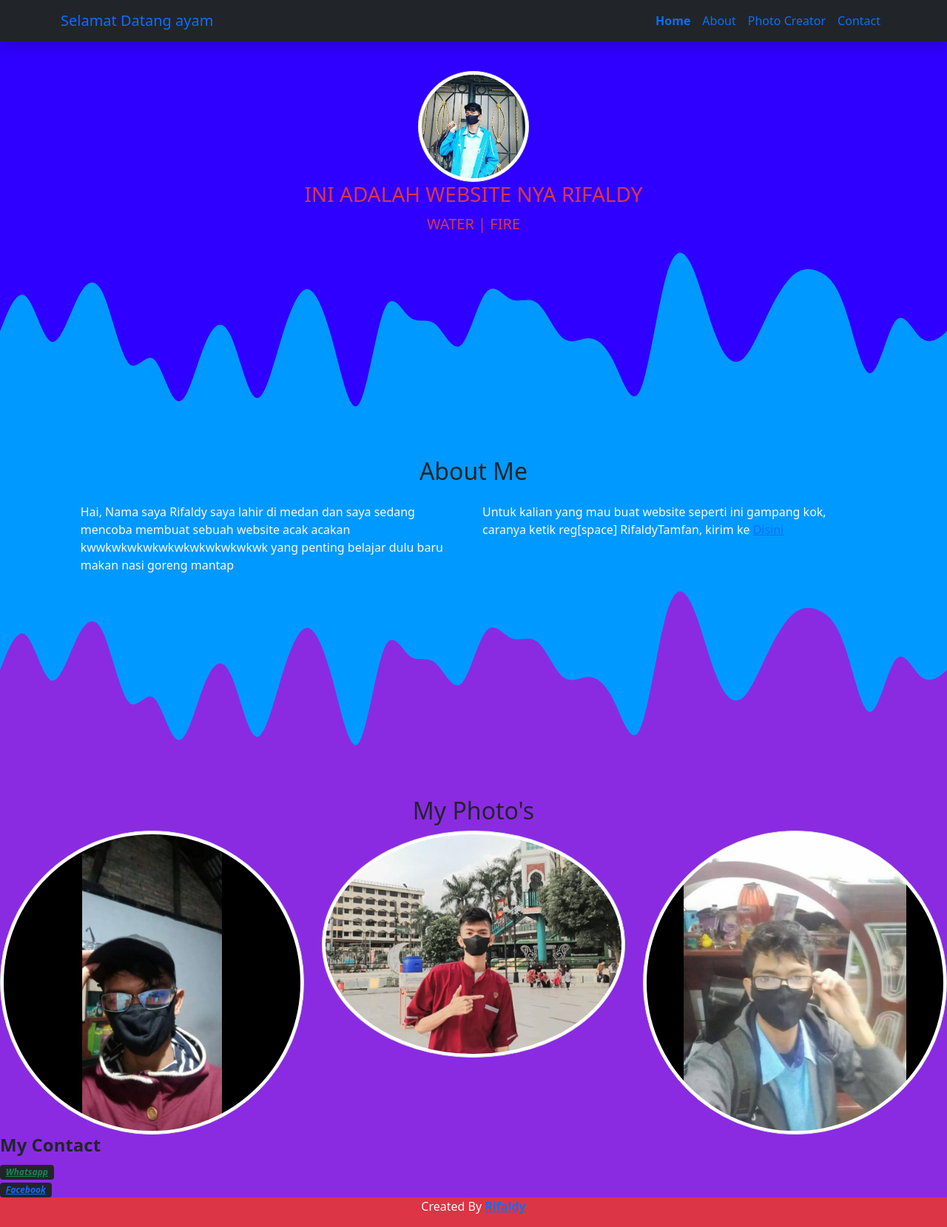
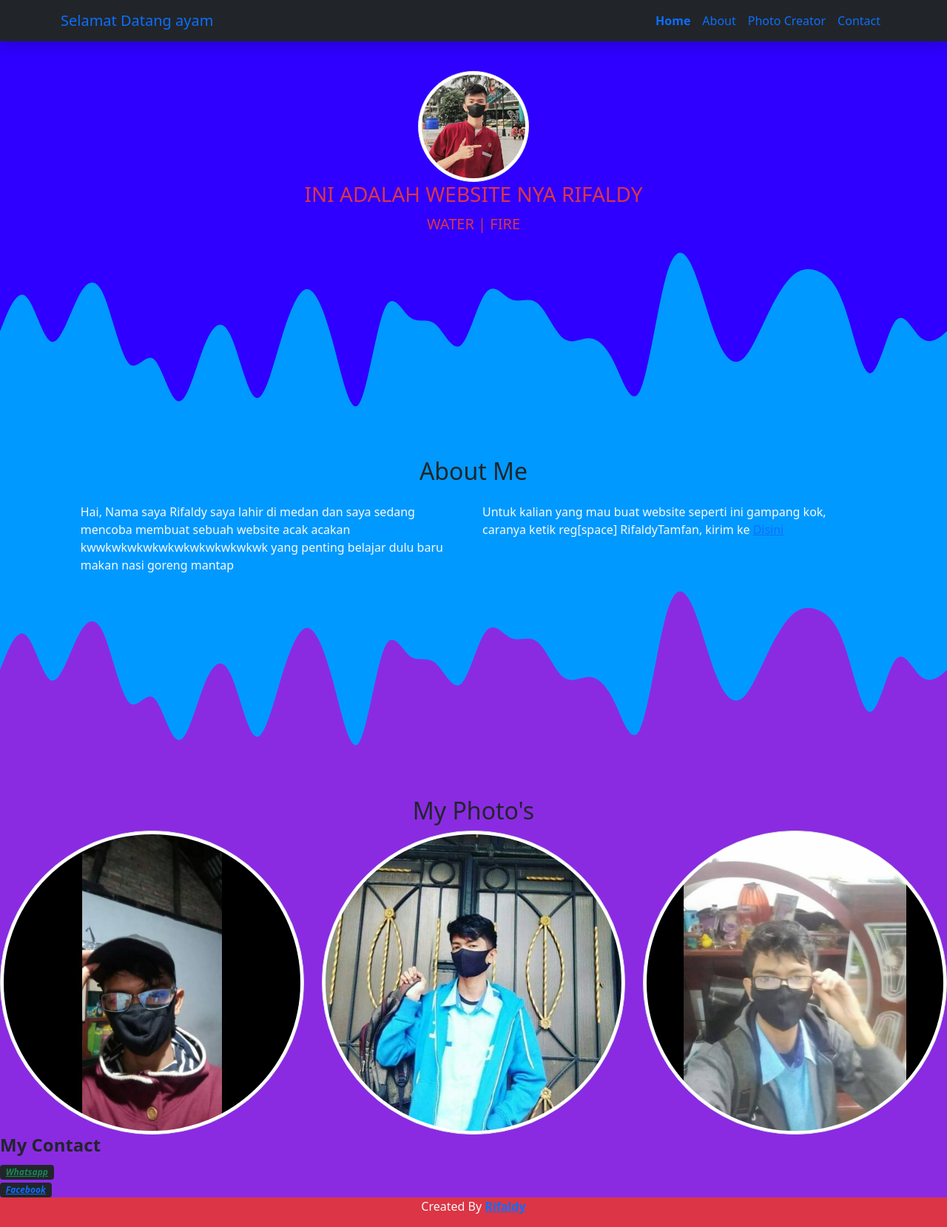
Before and after one commit to RifaldyAldy/Portofolio, a plain HTML site: page index.html in a window 1280 px wide. Shown: the whole page at 74% size. Drawn offline with Linux system fonts and the light colour scheme.

Commit message:
perubahan 1

```diff
--- a/index.html
+++ b/index.html
@@ -34,7 +34,7 @@
 
     <!-- Jumbotron -->
     <section class="jumbotron text-center text-danger">
-      <img src="Pictures/3.jpg" alt="Photo" width="150" height="10" class="rounded-circle img-thumbnail img-fluid" />
+      <img src="Pictures/img1.jpg" alt="Photo" width="150" height="10" class="rounded-circle img-thumbnail img-fluid" />
       <h1 class="display-4 fs-3">INI ADALAH WEBSITE NYA RIFALDY</h1>
       <p class="lead">WATER | FIRE</p>
       <svg id="about" xmlns="http://www.w3.org/2000/svg" viewBox="0 0 1440 320">
@@ -83,7 +83,7 @@
             <img src="Pictures/2 (2).jpg" class="img-thumbnail rounded-circle" alt="..." />
           </div>
           <div class="col-md">
-            <img src="Pictures/1.jpg" class="img-thumbnail rounded-circle" alt="..." />
+            <img src="Pictures/3.jpg" class="img-thumbnail rounded-circle" alt="..." />
           </div>
           <div class="col-md">
             <img src="Pictures/4 (1).jpg" class="img-thumbnail rounded-circle" alt="..." />
```
